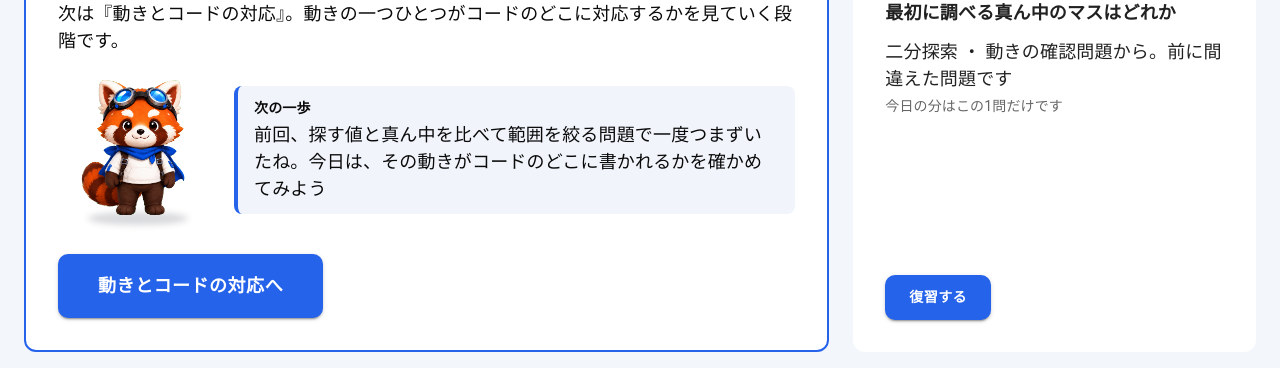
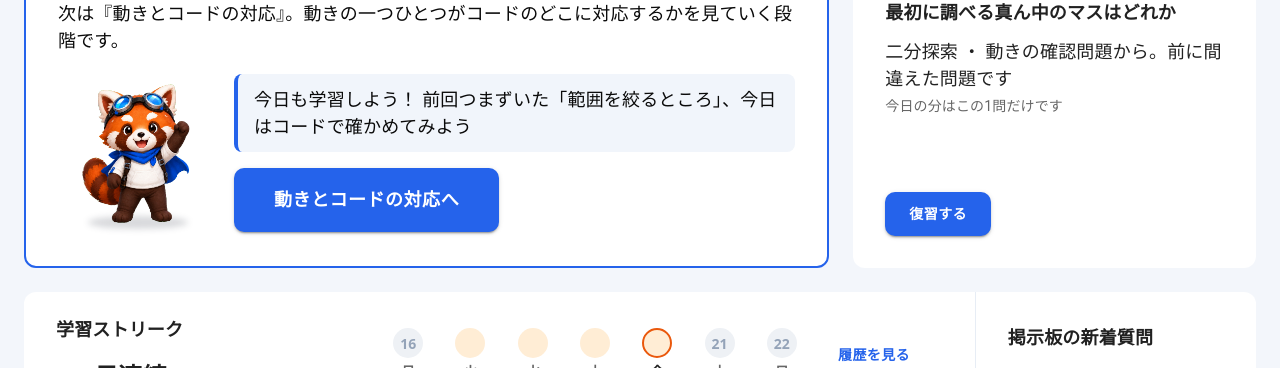
Before and after one commit to BeppuKanato/engineer-quest-ui-brushup, a Next.js app: page /home in a window 1280 px wide. Shown: the part 319-687 px from the top of the page. Built offline with nearby package versions, Linux system fonts and the light colour scheme; some icons are missing.

Commit message:
feat: 方針版ホーム（キャラクターは応援ポーズ＋簡単な誘い文＋記録の尻尾で、吹き出し下の主ボタンを案内）

```diff
--- a/src/design/HomeDesignDraft.tsx
+++ b/src/design/HomeDesignDraft.tsx
@@ -147,11 +147,24 @@ export function HomeDesignDraft({ data, currentGoal, goalText }: { data: HomeRes
                 {current.nextPhase && (
                   <Typography fontSize={18} sx={{ mt: 0.75 }}>次は『{current.nextPhase}』。動きの一つひとつがコードのどこに対応するかを見ていく段階です。</Typography>
                 )}
-                {sameUnit && resume?.nextStep && (
-                  <Box sx={{ mt: 2 }}>
-                    <FeedbackQuote mascotId={mascotId} nextStep={resume.nextStep} />
+                {sameUnit && resume?.nextStep ? (
+                  <Box sx={{ display: "flex", gap: 2, mt: 2.5, alignItems: "flex-start" }}>
+                    <MascotFigure mascotId={isMascotId(mascotId) ? mascotId : "red-panda"} state="cheer" alt="相棒" size="L" grounding="shadow" />
+                    <Box sx={{ flex: 1, minWidth: 0 }}>
+                      <Box sx={{ bgcolor: "#f1f5fb", borderLeft: `4px solid ${PRIMARY}`, borderRadius: 2, px: 2, py: 1.5 }}>
+                        <Typography fontSize={18}>今日も学習しよう！ 前回つまずいた「範囲を絞るところ」、今日はコードで確かめてみよう</Typography>
                       </Box>
-                )}
+                      <Button
+                        component={Link}
+                        href={current.status === "IN_PROGRESS" ? current.resumeHref : current.href}
+                        variant="contained"
+                        sx={{ mt: 2, bgcolor: PRIMARY, fontWeight: 900, fontSize: 18, px: 5, py: 2, borderRadius: 2.5 }}
+                      >
+                        {current.nextPhase ? `${current.nextPhase}へ` : "単元を見る"}
+                      </Button>
+                    </Box>
+                  </Box>
+                ) : (
                   <Button
                     component={Link}
                     href={current.status === "IN_PROGRESS" ? current.resumeHref : current.href}
@@ -160,6 +173,7 @@ export function HomeDesignDraft({ data, currentGoal, goalText }: { data: HomeRes
                   >
                     {current.nextPhase ? `${current.nextPhase}へ` : "単元を見る"}
                   </Button>
+                )}
               </Box>
             </Stack>
           </motion.section>
```
Lines whose indentation alone changed are shown as unchanged.
